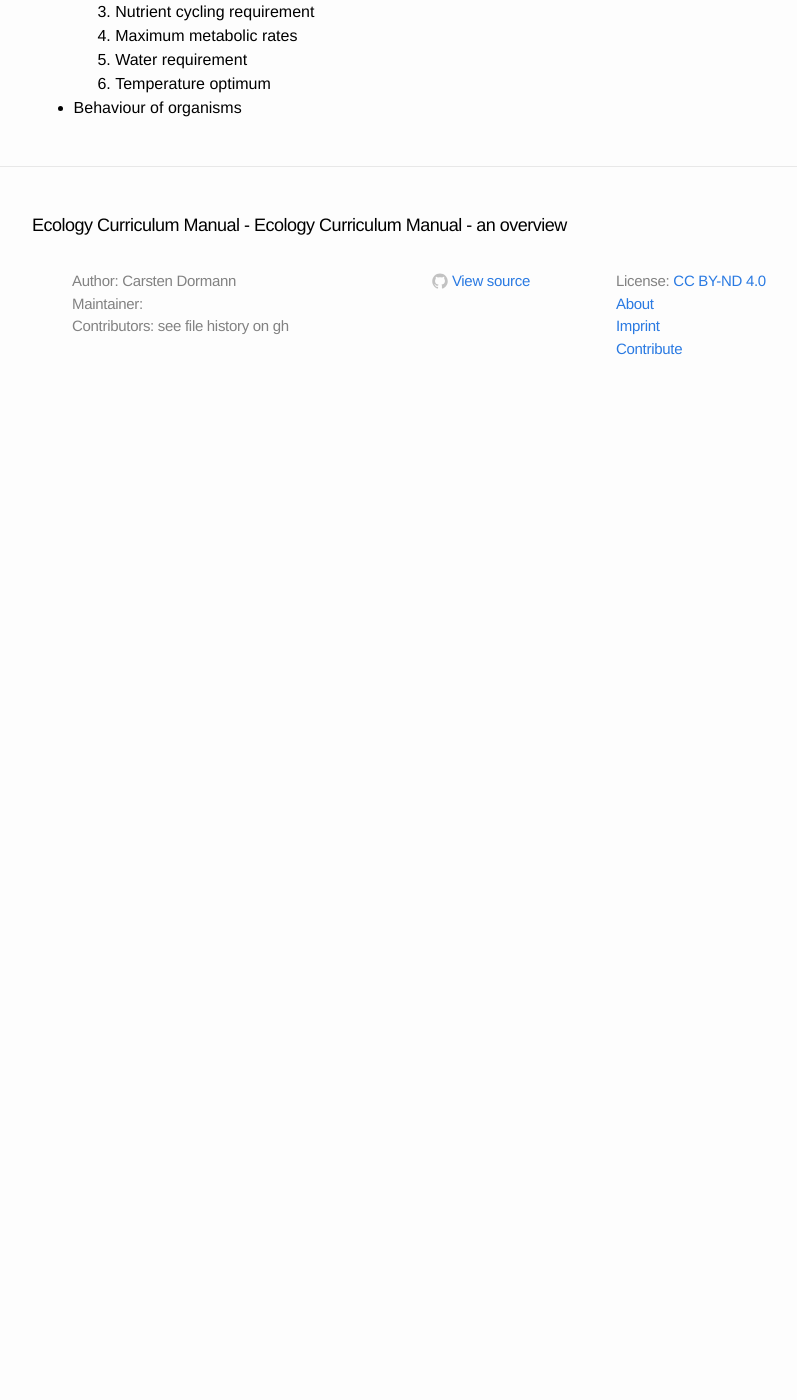
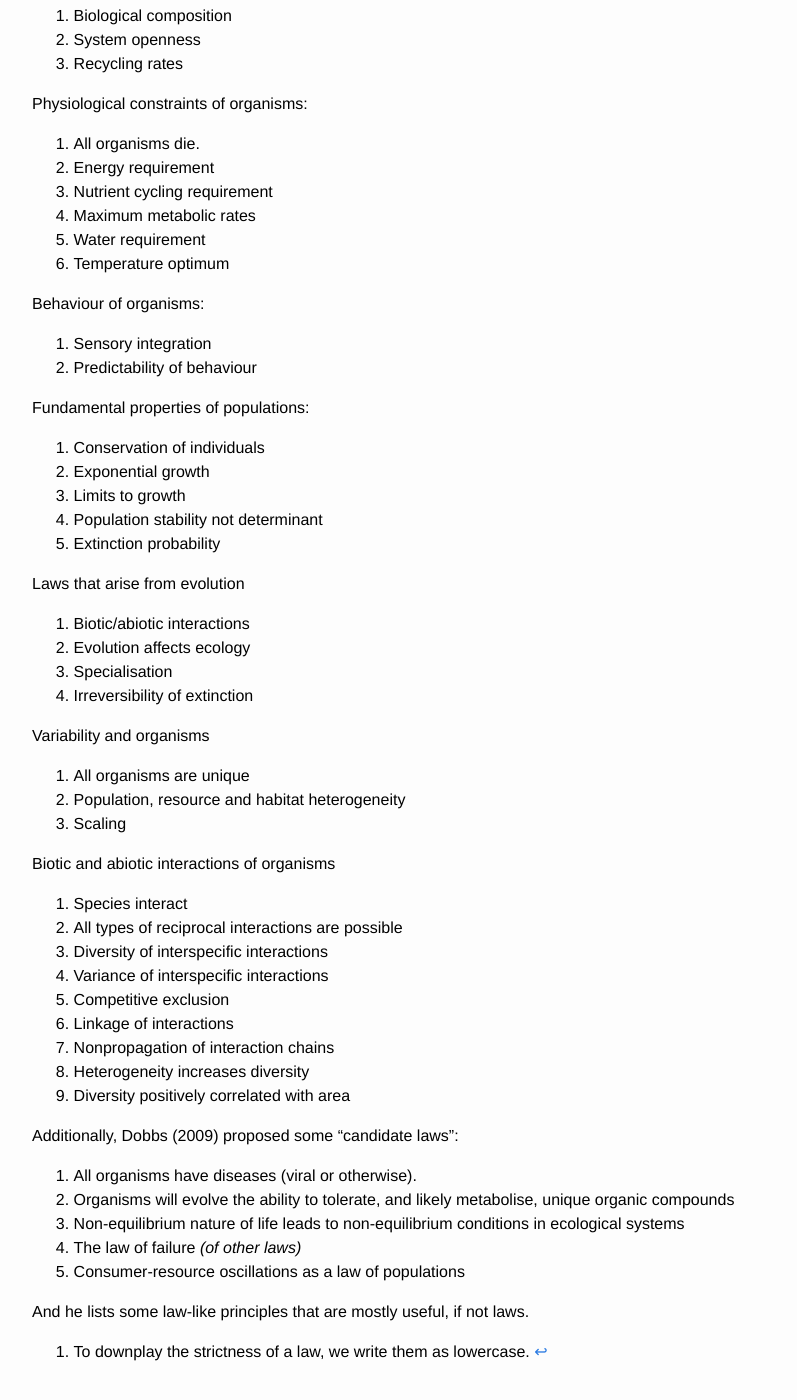
Before and after one commit to biometry/EcologyCurriculumManual, a Jekyll site: the page built from Manual/Manual00-preface.md, in a window 1280 px wide and 1400 px high, scrolled down 2836 px. Shown: the whole window, without its empty margins (208-1005 px from the left). Built offline with Jekyll 4.4.1, drawn with Linux system fonts in a browser that asks for light colours; before the commit the page ends 3257 px from its top, so only the background shows below that; some of the changed text lies outside the part shown.

Commit message:
Finished laws

```diff
--- a/Manual/Manual00-preface.md
+++ b/Manual/Manual00-preface.md
@@ -23,6 +23,8 @@ Ecology textbooks are thick. This is partly because the range of ecological topi
   - **Applied case studies should be relegated to optional classes, unless as illustration of underlying processes.** (Ecological applications may be very important, e.g. in conservation, agroecology or forestry, but for teaching they would be either motivation or illustration. If a proposed treatment works but cannot be linked back to ecological laws, then what are students to learn from this?)
   - **Language should be value-free and measured.** (Particularly conservation topics may use hyperbolic terms, such as "climate crisis" or "alien species". That is not the language of science, and should be kept to a minimum.)
   - **Kill your darlings.** ([Keep text concise and succinct](https://www.masterclass.com/articles/what-does-it-mean-to-kill-your-darlings). Avoid reminiscing rambling and historical excursion.)
+  - Use British English. In particular, punctuation serves to improve readability, no matter what the rules are. (It's like driving on the right or left hand side; there is no right or wrong, but everybody should do the same. BE is taught in more countries than AE, but probably more publications are in AE than in BE.)
+
 
 
 ### Decisions on the level of student courses
@@ -40,6 +42,7 @@ Making sure that contributed material can be used freely by everyone.
 ### Glossary & Definitions
 
   - concept
+  - diversity
   - evidence-based
   - folklore
   - law: a statement about a mechanism that is mostly true
@@ -66,21 +69,75 @@ Even when relaxing the definition of "law" to allow minor deviations (following
 
 Ecological laws, or if you prefer: principles, were defined by different ecologists in the past, in particular with an ecosystem perspective (Odum 1953), a population perspective (Hutchinson 1958), to acknowledge their insufficiency as guidance for Ecology (Lawton 1999, O'Hara 2005), or as starting points and elements for deducing ecological theory (Dobbs 2009, Vellend 2016). The literature discussing these different points is diverse and confusing (and possibly confused: Colyvan & Ginsburg 2003; Travasso-Britto et al. 2021).
 
-For the development of a curriculum, it may be useful to start somewhere and move on from there, following the guiding principles articulated in the introduction. With a more pragmatic definition of "law" (Colyvan & Ginsburg 2003), one can start with the 32 laws proposed by Dobbs (2009). These are organised along a somewhat arbitrary but intuitive gradient of strictness and scale:
+For the development of a curriculum, it may be useful to start somewhere and move on from there, following the guiding principles articulated in the introduction. With a more pragmatic definition of "law" (Colyvan & Ginsburg 2003), one can start with the 35 laws[^1] proposed by Dobbs (2009). These are organised along a somewhat arbitrary but intuitive gradient of strictness and scale:
 
-  - Foundations
-    1. Laws from physics, chemistry and mathematics
-    2. Evolution and natural selection
-    3. Dominance of *Homo sapiens*
-  - Fundamental biological laws
-    4. Biological composition
-    5. System openness
-    6. Recycling rates
-  - Physiological constraints of organisms
-    7. All organisms die.
-    8. Energy requirement
-    9. Nutrient cycling requirement
-    10. Maximum metabolic rates
-    11. Water requirement
-    12. Temperature optimum
-  - Behaviour of organisms
+ Foundations:
+
+  1. Laws from physics, chemistry and mathematics
+  2. Evolution and natural selection
+  3. Dominance of *Homo sapiens*
+
+ Fundamental biological laws:
+
+  4. Biological composition
+  5. System openness
+  6. Recycling rates
+
+ Physiological constraints of organisms:
+
+  7. All organisms die.
+  8. Energy requirement
+  9. Nutrient cycling requirement
+  10. Maximum metabolic rates
+  11. Water requirement
+  12. Temperature optimum
+
+ Behaviour of organisms:
+
+  13. Sensory integration
+  14. Predictability of behaviour
+
+ Fundamental properties of populations:
+
+  15. Conservation of individuals
+  16. Exponential growth
+  17. Limits to growth
+  18. Population stability not determinant
+  19. Extinction probability
+
+ Laws that arise from evolution
+
+  20. Biotic/abiotic interactions
+  21. Evolution affects ecology
+  22. Specialisation
+  23. Irreversibility of extinction
+
+ Variability and organisms
+
+  24. All organisms are unique
+  25. Population, resource and habitat heterogeneity
+  26. Scaling
+
+ Biotic and abiotic interactions of organisms
+
+  27. Species interact
+  28. All types of reciprocal interactions are possible
+  29. Diversity of interspecific interactions
+  30. Variance of interspecific interactions
+  31. Competitive exclusion
+  32. Linkage of interactions
+  33. Nonpropagation of interaction chains
+  34. Heterogeneity increases diversity
+  35. Diversity positively correlated with area
+
+Additionally, Dobbs (2009) proposed some "candidate laws":
+
+  1. All organisms have diseases (viral or otherwise).
+  2. Organisms will evolve the ability to tolerate, and likely metabolise, unique organic compounds
+  3. Non-equilibrium nature of life leads to non-equilibrium conditions in ecological systems
+  4. The law of failure *(of other laws)*
+  5. Consumer-resource oscillations as a law of populations
+
+And he lists some law-like principles that are mostly useful, if not laws.
+
+[^1]: To downplay the strictness of a law, we write them as lowercase.
```
